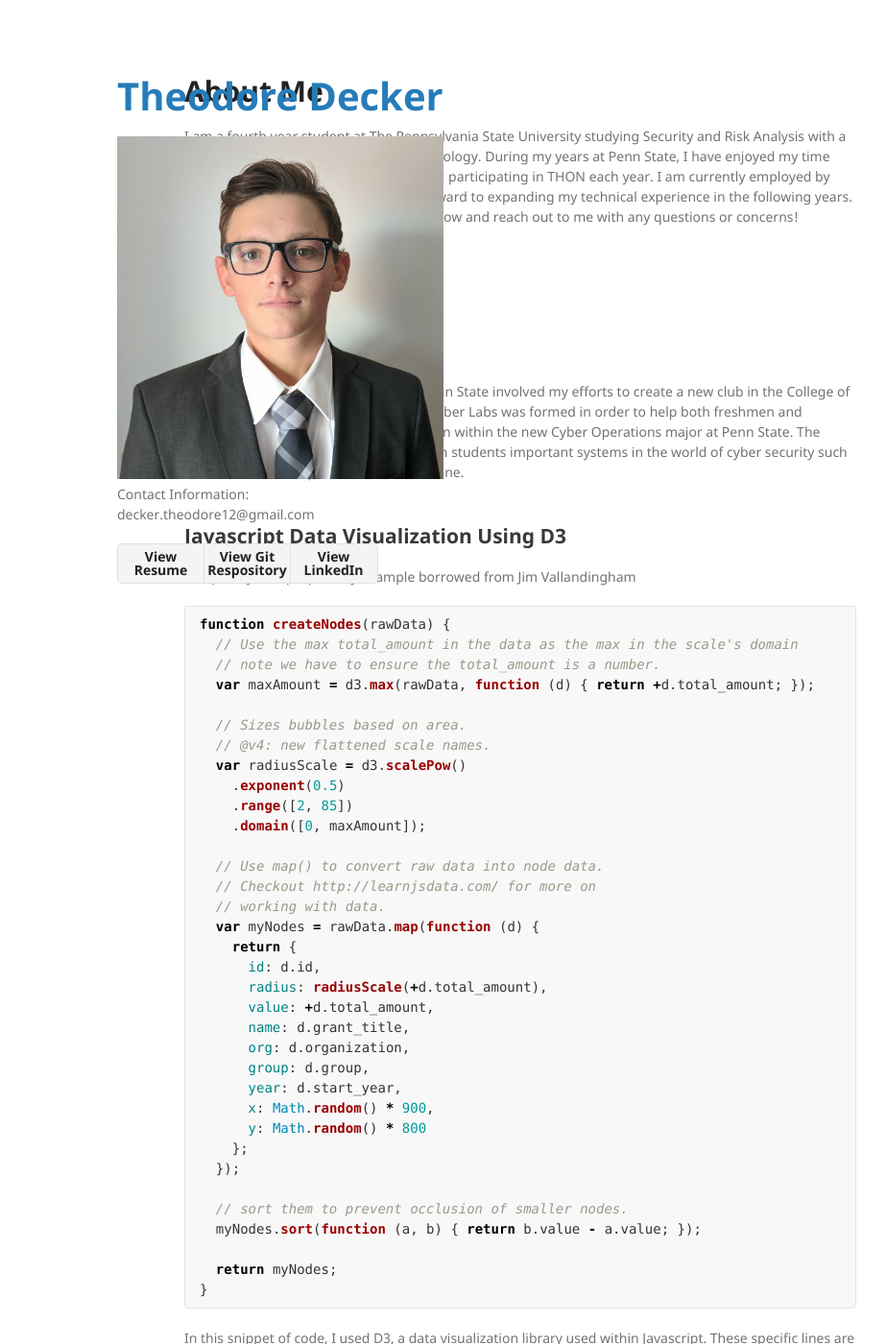
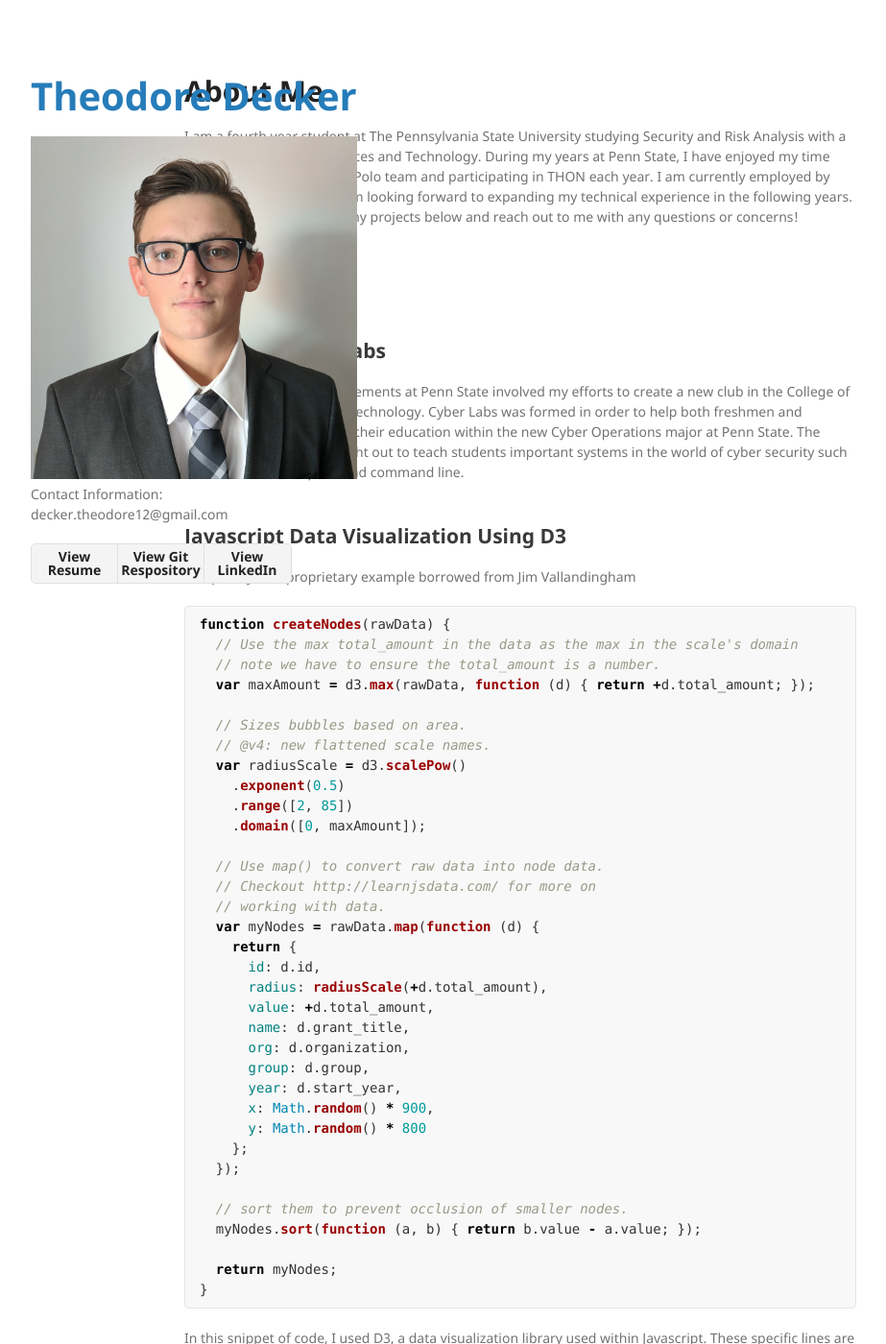
Before and after one commit to theodore-decker/theodore-decker.github.io, a Jekyll site: the page built from index.md, in a window 1280 px wide and 1400 px high. Shown: the whole window at 96% size, without its empty margins (178-1101 px from the left). Built offline with Jekyll 4.4.1, drawn with Linux system fonts in a browser that asks for light colours; our own code applies the rules of GitHub Pages for plain Markdown files.

Commit message:
Update jekyll-theme-minimal.scss

```diff
--- a/_sass/jekyll-theme-minimal.scss
+++ b/_sass/jekyll-theme-minimal.scss
@@ -115,7 +115,7 @@ header {
   width:340px;
   height: 650px;
   position: fixed;
-  left: 300px;
+  float: left;
   -webkit-font-smoothing:subpixel-antialiased;
 }
 
```
